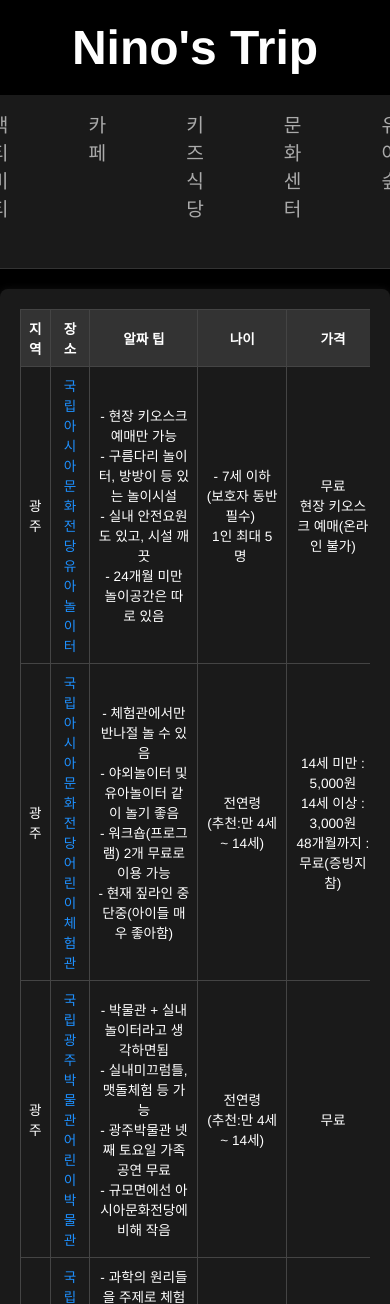
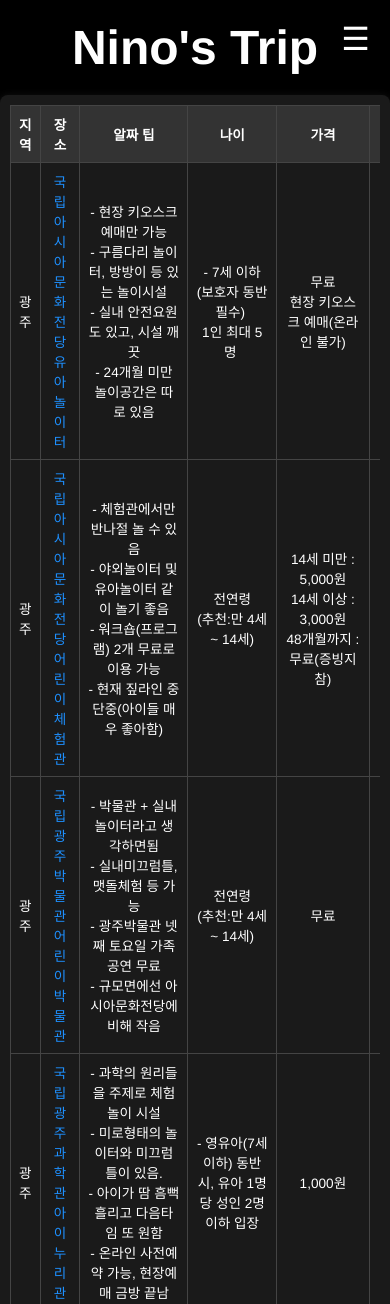
Before and after one commit to black4305/withkids, a Flask app: page / in a window 390 px wide; the page is wider, and only the part inside the window is pictured. Shown: the top 1304 px of that part. Run offline with Flask 3, Linux system fonts and the light colour scheme; data comes from the database, SQL or seed files in the repository; data that the repository does not hold is empty.

Commit message:
모바일 웹페이지 최적화

```diff
--- a/static/script.js
+++ b/static/script.js
@@ -20,3 +20,10 @@ function createShortcut() {
         alert("이 사이트를 홈 화면에 추가하려면 브라우저 메뉴에서 '홈 화면에 추가'를 선택하세요.");
     }
 }
+
+document.querySelector('.menu-icon').addEventListener('click', toggleMenu);
+
+function toggleMenu() {
+    const nav = document.querySelector('nav');
+    nav.classList.toggle('open');
+}
--- a/static/style.css
+++ b/static/style.css
@@ -88,9 +88,50 @@ td a:hover {
     text-decoration: underline;
 }
 
-/* 반응형 디자인 */
+/* 기본적으로 햄버거 아이콘 숨기기 */
+.menu-icon {
+    display: none;
+    font-size: 2em;
+    color: #fff;
+    cursor: pointer;
+    position: absolute;
+    top: 20px;
+    right: 20px;
+}
+
 @media (max-width: 768px) {
+    /* 텍스트 크기 줄이기 */
     th, td {
         font-size: 0.85em;
     }
+
+    /* 탭 메뉴를 세로로 정렬 */
+    ul.tabs {
+        flex-direction: column;
+        align-items: center;
+    }
+
+    /* 콘텐츠 영역 폭 조정 */
+    .content-section {
+        max-width: 100%;
+        padding: 10px;
+        box-sizing: border-box;
+    }
+
+    .menu-icon {
+        display: block;
+    }
+
+    /* 네비게이션 스타일 */
+    nav.open {
+        display: block;
+    }
+
+    nav {
+        display: none; /* 기본적으로 숨기기 */
+    }
+
+    .tabs {
+        flex-direction: column;
+    }
 }
--- a/templates/index.html
+++ b/templates/index.html
@@ -33,6 +33,12 @@
 <body>
     <header>
         <h1>Nino's Trip</h1>
+
+        <!-- 햄버거 메뉴 아이콘 -->
+        <div class="menu-icon" onclick="toggleMenu()">
+            ☰ <!-- 여기서 ☰는 햄버거 메뉴 아이콘을 의미하는 특수 문자입니다 -->
+        </div>
+
         <!-- 가로 배열된 탭 -->
         <nav>
             <ul class="tabs">
```
